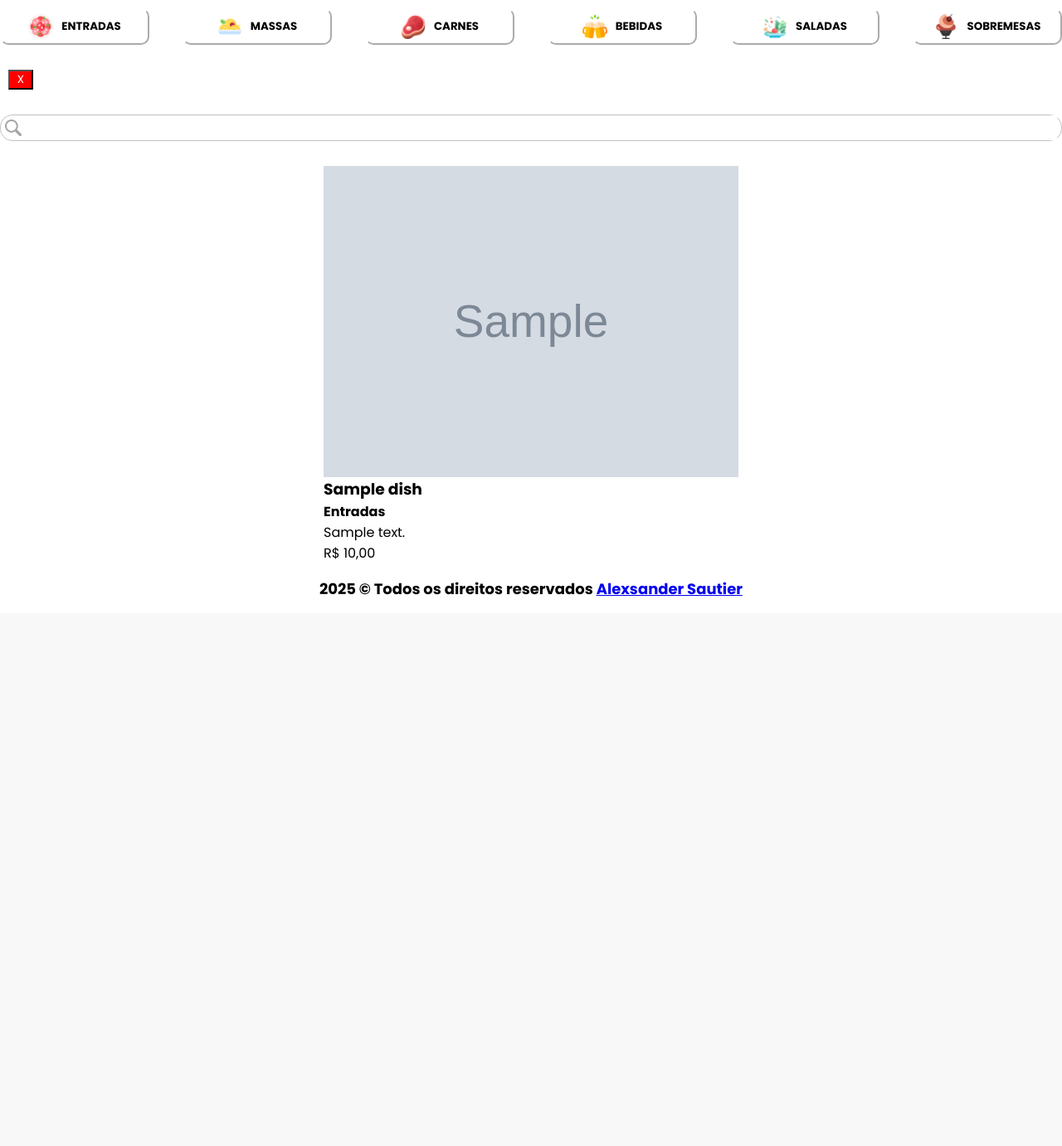
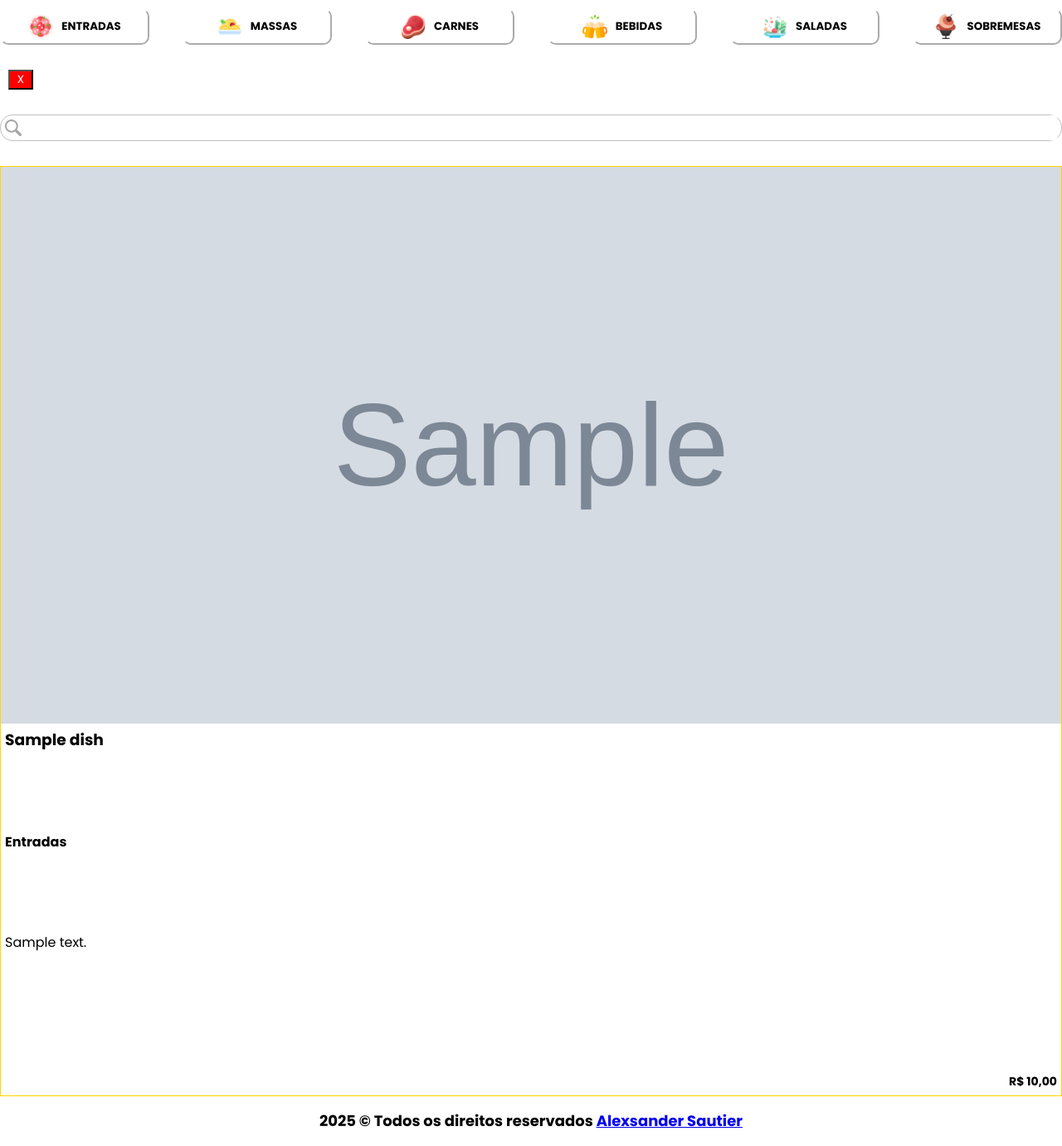
Before and after one commit to alexsandersautier/restaurante, a Django app: page / in a window 1280 px wide. Shown: the part 465-1846 px from the top of the page at 83% size. Before the commit the page ends 1183 px from the top, so only its background shows below. Run offline with Django 5.2, Linux system fonts and the light colour scheme; data comes from the database, SQL or seed files in the repository; tables that the repository leaves empty hold one stand-in row (values such as "Sample post"); grey boxes marked "Sample" are stand-in pictures.

Commit message:
style: update dimensions of card

```diff
--- a/dishes/forms.py
+++ b/dishes/forms.py
@@ -7,7 +7,7 @@ class DishModelForm(forms.ModelForm):
         model = Dish
         fields = ['name', 'description', 'category', 'price', 'photo']
         labels = {
-            'name': 'Nome do prato',
+            'name': 'Nome',
             'description': 'Descrição',
             'category': 'Categoria',
             'price': 'Preço',
--- a/static/css/styles.css
+++ b/static/css/styles.css
@@ -116,7 +116,6 @@ li > a{
 .list{
     display: flex;
     justify-content: center;
-    align-items: stretch;
     flex-flow: row wrap;
     width: 100%;
     gap: 30px;
@@ -125,24 +124,40 @@ li > a{
 .card{
     display: flex;
     flex-direction: column;
-    max-width: 500px;
     flex: 1 1 300px;
-    height: 100%;
+    border: 1px solid gold;
 }
 
 .card > .img{
-    flex: 1;
     display: flex;
+    overflow: hidden;
+    height: 60%;
 }
 
 .card .img > img{
     width: 100%;
-    flex: 1;
+    object-fit: cover;
 }
 
 .card > .body{
-    flex: 1;
-    height: auto;
+    width: 100%;
+    height: 40%;
+    display: flex;
+    flex-direction: column;
+    justify-content: space-between;
+    padding: 5px;
+
+}
+
+.body > p{
+    text-align: justify;
+    height: 75px;
+}
+
+.body > small{
+    text-align: end;
+    font-weight: bold;
+    font-size: 14px;
 }
 
 .form-create{
--- a/templates/list.html
+++ b/templates/list.html
@@ -55,7 +55,7 @@
             <h3>{{dish.name}}</h3>
             <h4>{{dish.category}}</h4>
             <p>{{dish.description}}</p>
-            <p><span>R$ {{dish.price|floatformat:2}}</span></p>
+            <small>R$ {{dish.price|floatformat:2}}</small>
         </div>
     </div>
     {% endfor %}
```
